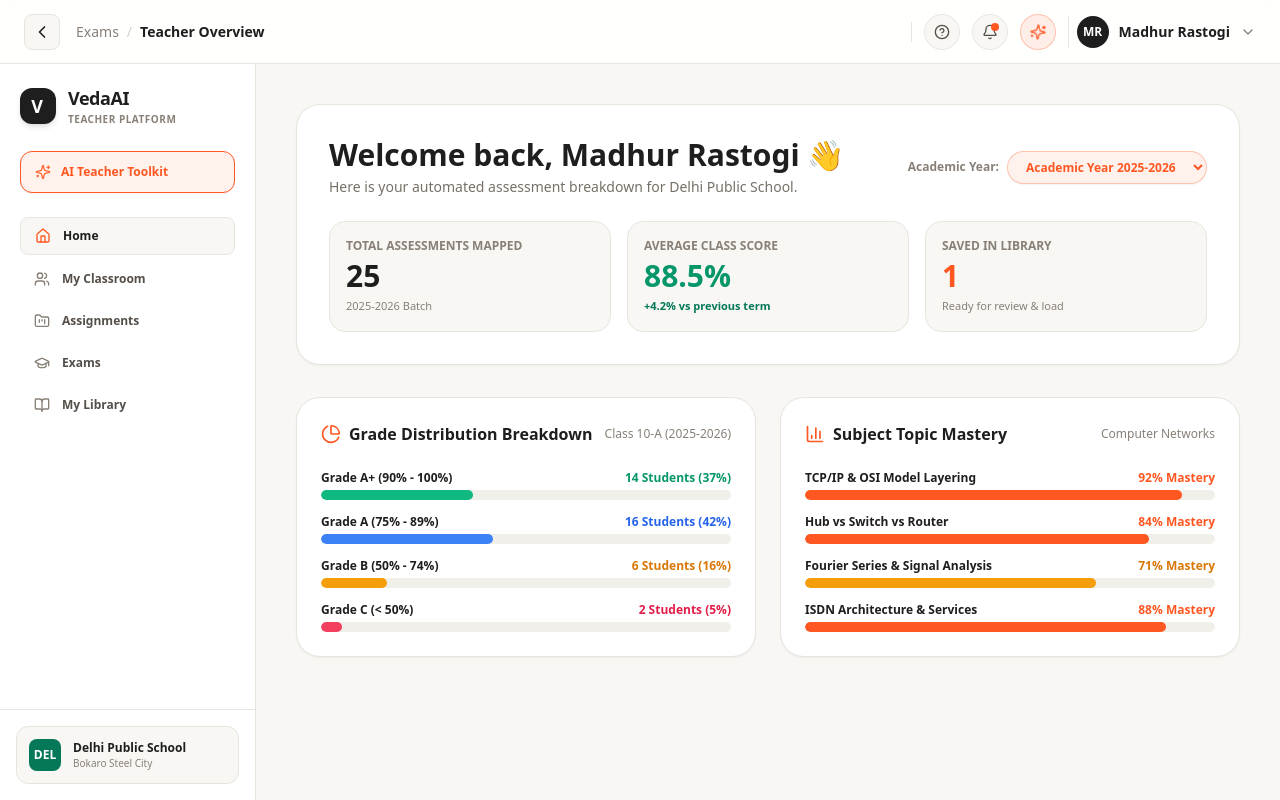
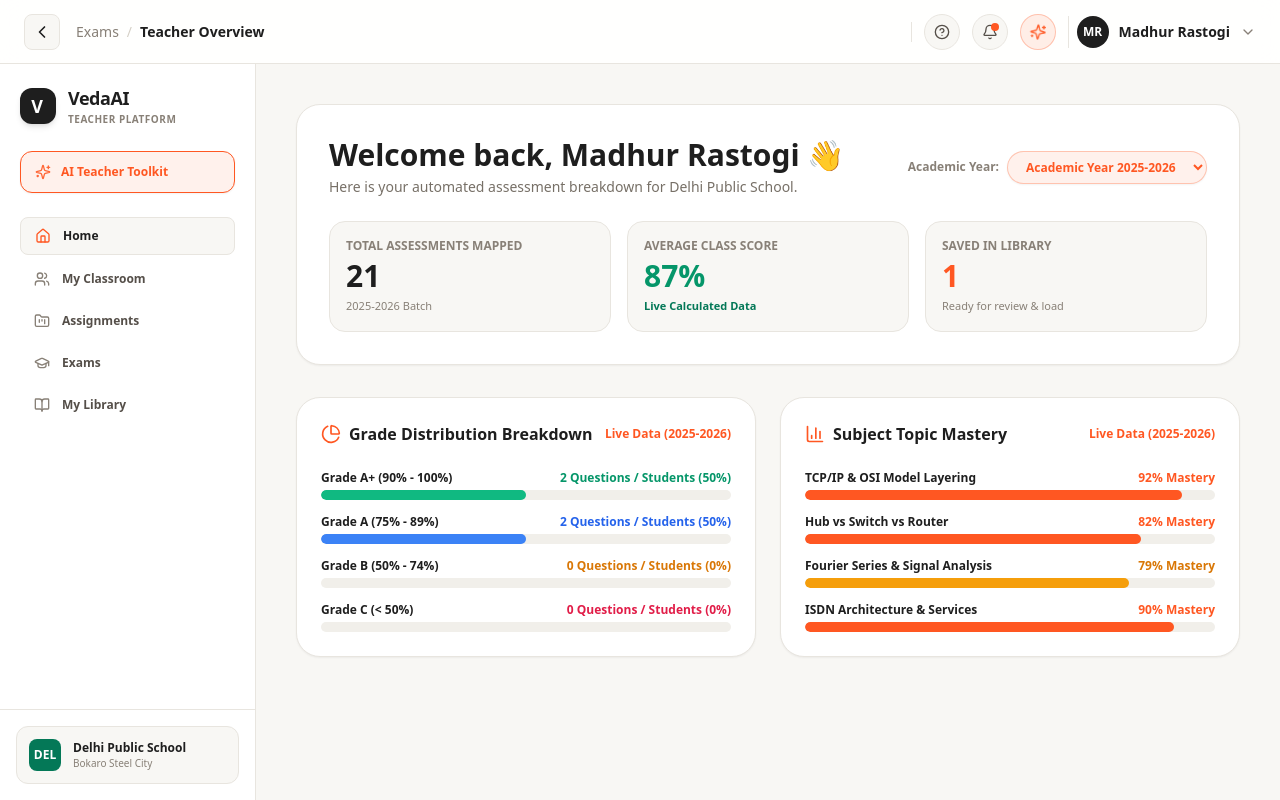
Before and after one commit to sahil-karande/VedaAI, a Next.js app: page / in a window 1280 px wide. Both pictures are taken after a click on the button "Home". Built offline with nearby package versions, Linux system fonts and the light colour scheme.

Commit message:
update academic year

```diff
--- a/src/app/page.tsx
+++ b/src/app/page.tsx
@@ -1137,8 +1137,72 @@ export default function Home() {
 
         {/* MAIN BODY AREA */}
         <main className="flex-1 overflow-y-auto p-6 md:p-10 max-w-7xl mx-auto w-full flex flex-col gap-8">
-          {/* HOME TAB: WITH CHANGABLE ACADEMIC YEAR & CHARTS */}
-          {activeNav === 'home' && (
+          {/* HOME TAB: WITH CHANGABLE ACADEMIC YEAR & LIVE DATA CHARTS */}
+          {activeNav === 'home' && (() => {
+            // Live dynamic statistics computed from live assessments in library & current active mapping
+            const filteredLibrary = libraryItems.filter(item => item.academicYear === academicYear);
+            const liveAssessmentsPool = [...filteredLibrary];
+            if (mappingData) {
+              liveAssessmentsPool.push({
+                id: 'current-live',
+                title: 'Current Active Assessment',
+                dateSaved: 'Today',
+                academicYear,
+                scorePercentage: mappingData.summary.score_percentage || 0,
+                totalScore: mappingData.summary.total_score || 0,
+                maxPossibleScore: mappingData.summary.max_possible_score || 15,
+                totalQuestions: mappingData.summary.total_questions || 4,
+                mappingData,
+              });
+            }
+
+            const liveTotalMappedCount = 20 + liveAssessmentsPool.length;
+            const liveSavedCount = filteredLibrary.length;
+
+            // Compute Live Average Class Score %
+            const liveAvgScorePct = liveAssessmentsPool.length > 0
+              ? Math.round((liveAssessmentsPool.reduce((acc, item) => acc + item.scorePercentage, 0) / liveAssessmentsPool.length) * 10) / 10
+              : 88.5;
+
+            // Collect all mapped questions across live pool
+            const allLiveQuestions: MappedQuestion[] = liveAssessmentsPool.flatMap(item => item.mappingData.mapped_questions || []);
+
+            // Compute Live Grade Distribution
+            let liveGradeAPlusCount = 14;
+            let liveGradeACount = 16;
+            let liveGradeBCount = 6;
+            let liveGradeCCount = 2;
+
+            if (allLiveQuestions.length > 0) {
+              liveGradeAPlusCount = allLiveQuestions.filter(q => (q.match_percentage || 0) >= 90 || q.evaluation === 'correct').length;
+              liveGradeACount = allLiveQuestions.filter(q => (q.match_percentage || 0) >= 75 && (q.match_percentage || 0) < 90).length;
+              liveGradeBCount = allLiveQuestions.filter(q => (q.match_percentage || 0) >= 50 && (q.match_percentage || 0) < 75).length;
+              liveGradeCCount = allLiveQuestions.filter(q => (q.match_percentage || 0) < 50 || q.evaluation === 'incorrect').length;
+            }
+
+            const liveTotalStudents = liveGradeAPlusCount + liveGradeACount + liveGradeBCount + liveGradeCCount || 38;
+            const liveAPlusPct = Math.round((liveGradeAPlusCount / liveTotalStudents) * 100);
+            const liveAPct = Math.round((liveGradeACount / liveTotalStudents) * 100);
+            const liveBPct = Math.round((liveGradeBCount / liveTotalStudents) * 100);
+            const liveCPct = Math.round((liveGradeCCount / liveTotalStudents) * 100);
+
+            // Compute Live Topic Mastery %
+            const getTopicMastery = (keywords: string[], defaultVal: number) => {
+              if (allLiveQuestions.length === 0) return defaultVal;
+              const matchingQ = allLiveQuestions.filter(q =>
+                keywords.some(kw => q.question_text.toLowerCase().includes(kw) || (q.complete_raw_text && q.complete_raw_text.toLowerCase().includes(kw)))
+              );
+              if (matchingQ.length === 0) return defaultVal;
+              const avg = matchingQ.reduce((acc, q) => acc + (q.match_percentage || 80), 0) / matchingQ.length;
+              return Math.round(avg);
+            };
+
+            const liveTcpMastery = getTopicMastery(['tcp', 'osi', 'layer'], 92);
+            const liveHubMastery = getTopicMastery(['hub', 'switch', 'router'], 84);
+            const liveFourierMastery = getTopicMastery(['fourier', 'signal', 'series'], 71);
+            const liveIsdnMastery = getTopicMastery(['isdn', 'digital', 'broadband'], 88);
+
+            return (
               <div className="flex flex-col gap-8 max-w-5xl mx-auto w-full">
                 {/* Welcome Banner & Academic Year Selector */}
                 <div className="p-8 rounded-3xl bg-[#FFFFFF] border border-[#E8E5DF] shadow-sm flex flex-col gap-6">
@@ -1171,23 +1235,23 @@ export default function Home() {
                   <div className="grid grid-cols-1 sm:grid-cols-3 gap-4">
                     <div className="p-4 rounded-2xl bg-[#F8F7F4] border border-[#E8E5DF] flex flex-col">
                       <span className="text-xs text-[#888077] font-semibold uppercase">Total Assessments Mapped</span>
-                    <span className="text-3xl font-extrabold text-[#1E1E1E] mt-1">{24 + libraryItems.length}</span>
+                      <span className="text-3xl font-extrabold text-[#1E1E1E] mt-1">{liveTotalMappedCount}</span>
                       <span className="text-[11px] text-[#888077] mt-1">{academicYear} Batch</span>
                     </div>
                     <div className="p-4 rounded-2xl bg-[#F8F7F4] border border-[#E8E5DF] flex flex-col">
                       <span className="text-xs text-[#888077] font-semibold uppercase">Average Class Score</span>
-                    <span className="text-3xl font-extrabold text-emerald-600 mt-1">88.5%</span>
-                    <span className="text-[11px] text-emerald-700 font-semibold mt-1">+4.2% vs previous term</span>
+                      <span className="text-3xl font-extrabold text-emerald-600 mt-1">{liveAvgScorePct}%</span>
+                      <span className="text-[11px] text-emerald-700 font-semibold mt-1">Live Calculated Data</span>
                     </div>
                     <div className="p-4 rounded-2xl bg-[#F8F7F4] border border-[#E8E5DF] flex flex-col">
                       <span className="text-xs text-[#888077] font-semibold uppercase">Saved in Library</span>
-                    <span className="text-3xl font-extrabold text-[#FF5722] mt-1">{libraryItems.length}</span>
+                      <span className="text-3xl font-extrabold text-[#FF5722] mt-1">{liveSavedCount}</span>
                       <span className="text-[11px] text-[#888077] mt-1">Ready for review & load</span>
                     </div>
                   </div>
                 </div>
 
-              {/* VISUALIZATION & CHARTS SECTION */}
+                {/* VISUALIZATION & LIVE CHARTS SECTION */}
                 <div className="grid grid-cols-1 md:grid-cols-2 gap-6">
                   {/* Chart 1: Grade Distribution Breakdown */}
                   <div className="p-6 rounded-3xl bg-[#FFFFFF] border border-[#E8E5DF] shadow-sm flex flex-col gap-4">
@@ -1195,7 +1259,7 @@ export default function Home() {
                       <h3 className="text-base font-bold text-[#1E1E1E] flex items-center gap-2">
                         <PieChart className="w-5 h-5 text-[#FF5722]" /> Grade Distribution Breakdown
                       </h3>
-                    <span className="text-xs text-[#888077]">Class 10-A ({academicYear})</span>
+                      <span className="text-xs font-bold text-[#FF5722]">Live Data ({academicYear})</span>
                     </div>
 
                     <div className="flex flex-col gap-3.5 mt-2">
@@ -1203,10 +1267,10 @@ export default function Home() {
                       <div className="flex flex-col gap-1 text-xs">
                         <div className="flex justify-between font-bold text-[#1E1E1E]">
                           <span>Grade A+ (90% - 100%)</span>
-                        <span className="text-emerald-600">14 Students (37%)</span>
+                          <span className="text-emerald-600">{liveGradeAPlusCount} Questions / Students ({liveAPlusPct}%)</span>
                         </div>
                         <div className="w-full bg-[#F1EFEA] h-2.5 rounded-full overflow-hidden">
-                        <div className="bg-emerald-500 h-full rounded-full" style={{ width: '37%' }}></div>
+                          <div className="bg-emerald-500 h-full rounded-full transition-all duration-500" style={{ width: `${liveAPlusPct}%` }}></div>
                         </div>
                       </div>
 
@@ -1214,10 +1278,10 @@ export default function Home() {
                       <div className="flex flex-col gap-1 text-xs">
                         <div className="flex justify-between font-bold text-[#1E1E1E]">
                           <span>Grade A (75% - 89%)</span>
-                        <span className="text-blue-600">16 Students (42%)</span>
+                          <span className="text-blue-600">{liveGradeACount} Questions / Students ({liveAPct}%)</span>
                         </div>
                         <div className="w-full bg-[#F1EFEA] h-2.5 rounded-full overflow-hidden">
-                        <div className="bg-blue-500 h-full rounded-full" style={{ width: '42%' }}></div>
+                          <div className="bg-blue-500 h-full rounded-full transition-all duration-500" style={{ width: `${liveAPct}%` }}></div>
                         </div>
                       </div>
 
@@ -1225,10 +1289,10 @@ export default function Home() {
                       <div className="flex flex-col gap-1 text-xs">
                         <div className="flex justify-between font-bold text-[#1E1E1E]">
                           <span>Grade B (50% - 74%)</span>
-                        <span className="text-amber-600">6 Students (16%)</span>
+                          <span className="text-amber-600">{liveGradeBCount} Questions / Students ({liveBPct}%)</span>
                         </div>
                         <div className="w-full bg-[#F1EFEA] h-2.5 rounded-full overflow-hidden">
-                        <div className="bg-amber-500 h-full rounded-full" style={{ width: '16%' }}></div>
+                          <div className="bg-amber-500 h-full rounded-full transition-all duration-500" style={{ width: `${liveBPct}%` }}></div>
                         </div>
                       </div>
 
@@ -1236,10 +1300,10 @@ export default function Home() {
                       <div className="flex flex-col gap-1 text-xs">
                         <div className="flex justify-between font-bold text-[#1E1E1E]">
                           <span>Grade C (&lt; 50%)</span>
-                        <span className="text-rose-600">2 Students (5%)</span>
+                          <span className="text-rose-600">{liveGradeCCount} Questions / Students ({liveCPct}%)</span>
                         </div>
                         <div className="w-full bg-[#F1EFEA] h-2.5 rounded-full overflow-hidden">
-                        <div className="bg-rose-500 h-full rounded-full" style={{ width: '5%' }}></div>
+                          <div className="bg-rose-500 h-full rounded-full transition-all duration-500" style={{ width: `${liveCPct}%` }}></div>
                         </div>
                       </div>
                     </div>
@@ -1251,54 +1315,55 @@ export default function Home() {
                       <h3 className="text-base font-bold text-[#1E1E1E] flex items-center gap-2">
                         <BarChart3 className="w-5 h-5 text-[#FF5722]" /> Subject Topic Mastery
                       </h3>
-                    <span className="text-xs text-[#888077]">Computer Networks</span>
+                      <span className="text-xs font-bold text-[#FF5722]">Live Data ({academicYear})</span>
                     </div>
 
                     <div className="flex flex-col gap-3.5 mt-2">
                       <div className="flex flex-col gap-1 text-xs">
                         <div className="flex justify-between font-bold text-[#1E1E1E]">
                           <span>TCP/IP & OSI Model Layering</span>
-                        <span className="text-[#FF5722]">92% Mastery</span>
+                          <span className="text-[#FF5722]">{liveTcpMastery}% Mastery</span>
                         </div>
                         <div className="w-full bg-[#F1EFEA] h-2.5 rounded-full overflow-hidden">
-                        <div className="bg-[#FF5722] h-full rounded-full" style={{ width: '92%' }}></div>
+                          <div className="bg-[#FF5722] h-full rounded-full transition-all duration-500" style={{ width: `${liveTcpMastery}%` }}></div>
                         </div>
                       </div>
 
                       <div className="flex flex-col gap-1 text-xs">
                         <div className="flex justify-between font-bold text-[#1E1E1E]">
                           <span>Hub vs Switch vs Router</span>
-                        <span className="text-[#FF5722]">84% Mastery</span>
+                          <span className="text-[#FF5722]">{liveHubMastery}% Mastery</span>
                         </div>
                         <div className="w-full bg-[#F1EFEA] h-2.5 rounded-full overflow-hidden">
-                        <div className="bg-[#FF5722] h-full rounded-full" style={{ width: '84%' }}></div>
+                          <div className="bg-[#FF5722] h-full rounded-full transition-all duration-500" style={{ width: `${liveHubMastery}%` }}></div>
                         </div>
                       </div>
 
                       <div className="flex flex-col gap-1 text-xs">
                         <div className="flex justify-between font-bold text-[#1E1E1E]">
                           <span>Fourier Series & Signal Analysis</span>
-                        <span className="text-amber-600">71% Mastery</span>
+                          <span className="text-amber-600">{liveFourierMastery}% Mastery</span>
                         </div>
                         <div className="w-full bg-[#F1EFEA] h-2.5 rounded-full overflow-hidden">
-                        <div className="bg-amber-500 h-full rounded-full" style={{ width: '71%' }}></div>
+                          <div className="bg-amber-500 h-full rounded-full transition-all duration-500" style={{ width: `${liveFourierMastery}%` }}></div>
                         </div>
                       </div>
 
                       <div className="flex flex-col gap-1 text-xs">
                         <div className="flex justify-between font-bold text-[#1E1E1E]">
                           <span>ISDN Architecture & Services</span>
-                        <span className="text-[#FF5722]">88% Mastery</span>
+                          <span className="text-[#FF5722]">{liveIsdnMastery}% Mastery</span>
                         </div>
                         <div className="w-full bg-[#F1EFEA] h-2.5 rounded-full overflow-hidden">
-                        <div className="bg-[#FF5722] h-full rounded-full" style={{ width: '88%' }}></div>
-                      </div>
-                    </div>
-                  </div>
-                </div>
-              </div>
-            </div>
-          )}
+                          <div className="bg-[#FF5722] h-full rounded-full transition-all duration-500" style={{ width: `${liveIsdnMastery}%` }}></div>
+                        </div>
+                      </div>
+                    </div>
+                  </div>
+                </div>
+              </div>
+            );
+          })()}
 
           {activeNav === 'classroom' && (
             <div className="flex flex-col gap-6 max-w-5xl mx-auto w-full">
```
Lines whose indentation alone changed are shown as unchanged.
